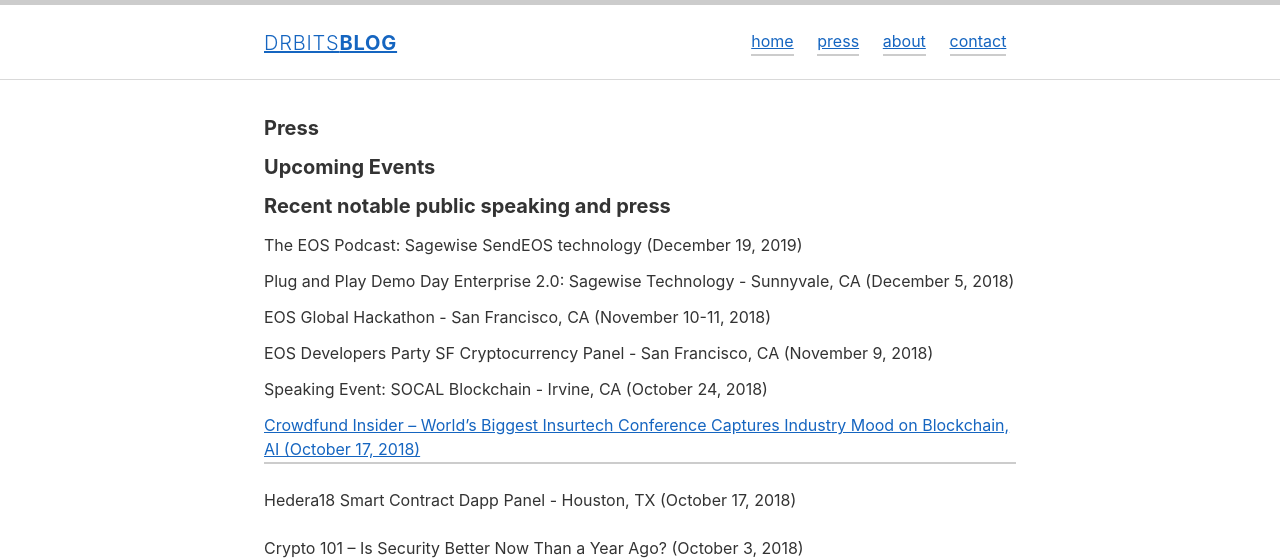
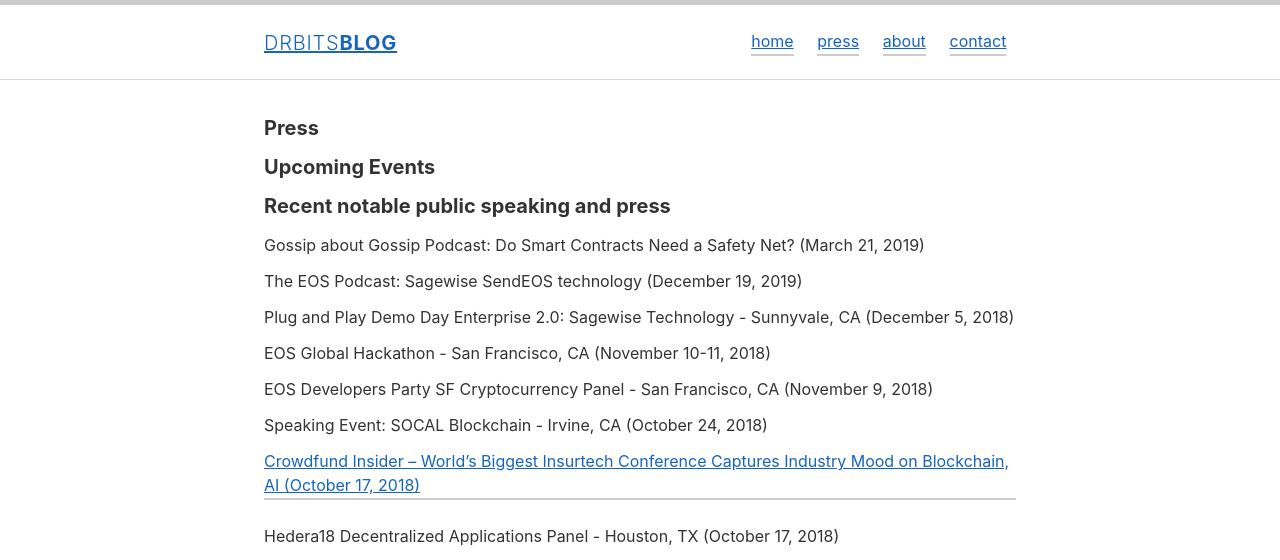
Before and after one commit to thedrbits/drbitsblog, a Jekyll site: the page built from press.md, in a window 1280 px wide. Shown: the top 560 px of the page. Built offline with Jekyll 4.4.1, drawn with Linux system fonts in a browser that asks for light colours; some of the changed text lies outside the part shown; grey boxes are pictures that could not be loaded.

Commit message:
additional recent press activity

```diff
--- a/press.md
+++ b/press.md
@@ -6,6 +6,8 @@ permalink: /press/
 ## Upcoming Events
 
 ## Recent notable public speaking and press
+
+Gossip about Gossip Podcast: Do Smart Contracts Need a Safety Net? (March 21, 2019)
 
 The EOS Podcast: Sagewise SendEOS technology (December 19, 2019)
 
@@ -20,7 +22,8 @@ Speaking Event: SOCAL Blockchain - Irvine, CA (October 24, 2018)
 [Crowdfund Insider -- World’s Biggest Insurtech Conference Captures Industry Mood on Blockchain, AI (October 17, 2018)](https://www.crowdfundinsider.com/2018/10/140144-worlds-biggest-insurtech-conference-captures-industry-mood-on-blockchain-ai/)
 \\
 \\
-Hedera18 Smart Contract Dapp Panel - Houston, TX (October 17, 2018)
+Hedera18 Decentralized Applications Panel - Houston, TX (October 17, 2018)
+{% include playyoutube.html id="5v_jGpkRdq4" %}
 \\
 \\
 Crypto 101 -- Is Security Better Now Than a Year Ago? (October 3, 2018)
@@ -30,12 +33,19 @@ Crypto 101 -- Is Security Better Now Than a Year Ago? (October 3, 2018)
 AthletesTouch: Cryptocurrency Panel - Venice, CA (September 18, 2018)
 
 Bright Talk Enterprise Applications of Blockchain Webinar (September 18, 2018)
-
+\\
+\\
+Gossip Guy Podcast - Sagewise - The Safety Net for Smart Contracts - Using Hedera Hashgraph (August, 14, 2018)
+{% include playyoutube.html id="6TKOmHojxks" %}
+\\
+\\
 NCC Group Open Forum Smart Contract Security - Costa Mesa, CA (June 6, 2018)
 
 Blockchain Northwest Panel on Blockchain Regulatory - Seattle, WA (June 5, 2018)
 
 Transparency 18 Sagewise Live Demo - Atlanta, GA (May 22, 2018)
+
+[Forbes - Warren Buffett Is Wrong About Bitcoin](https://www.forbes.com/sites/panosmourdoukoutas/2018/05/07/warren-buffett-is-wrong-about-bitcoin/#a14877b379c8) (May 7, 2018)
 
 Crypto Invest Summit - Sagewise Technology (May 2, 2018)
 
```
